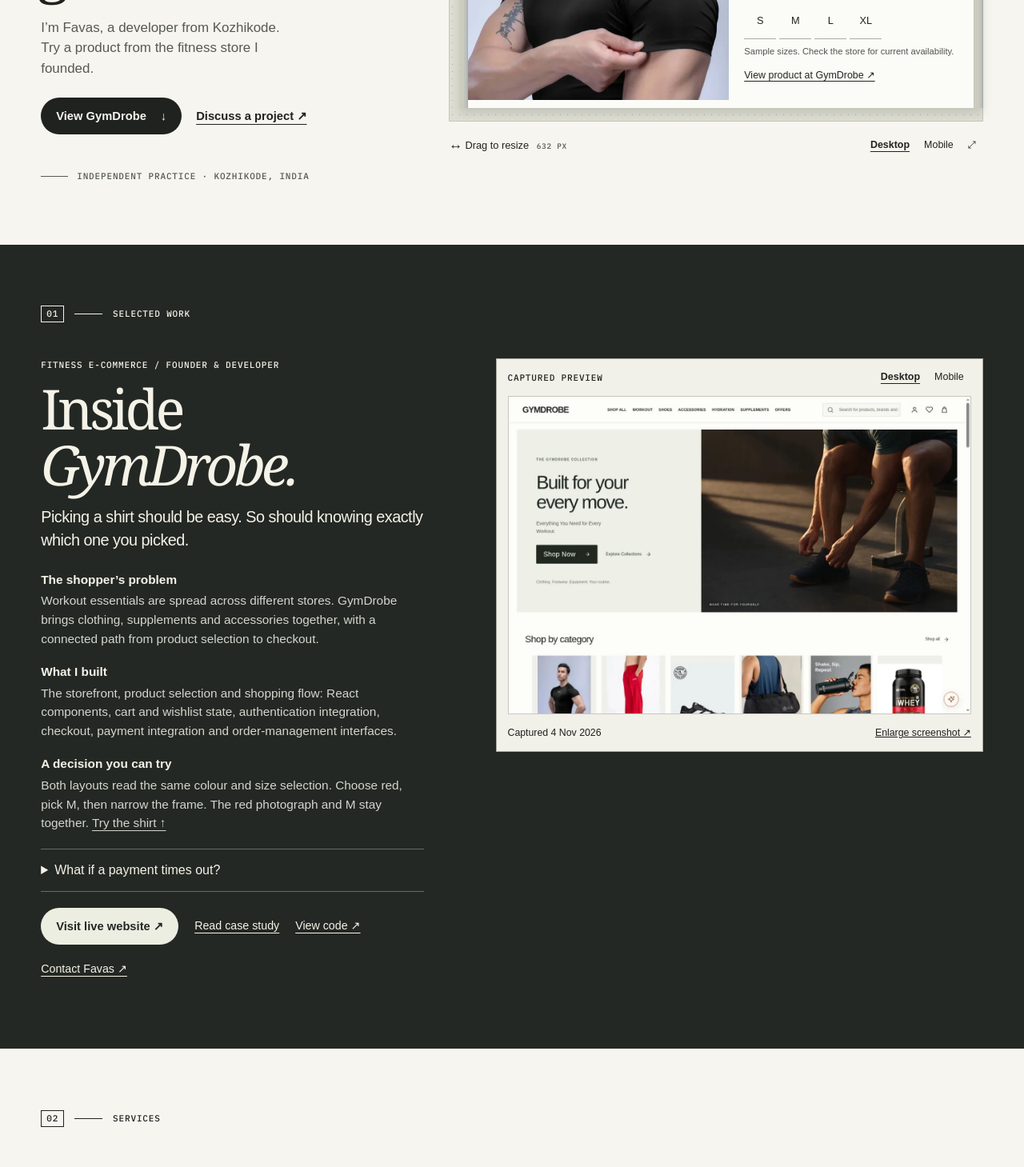
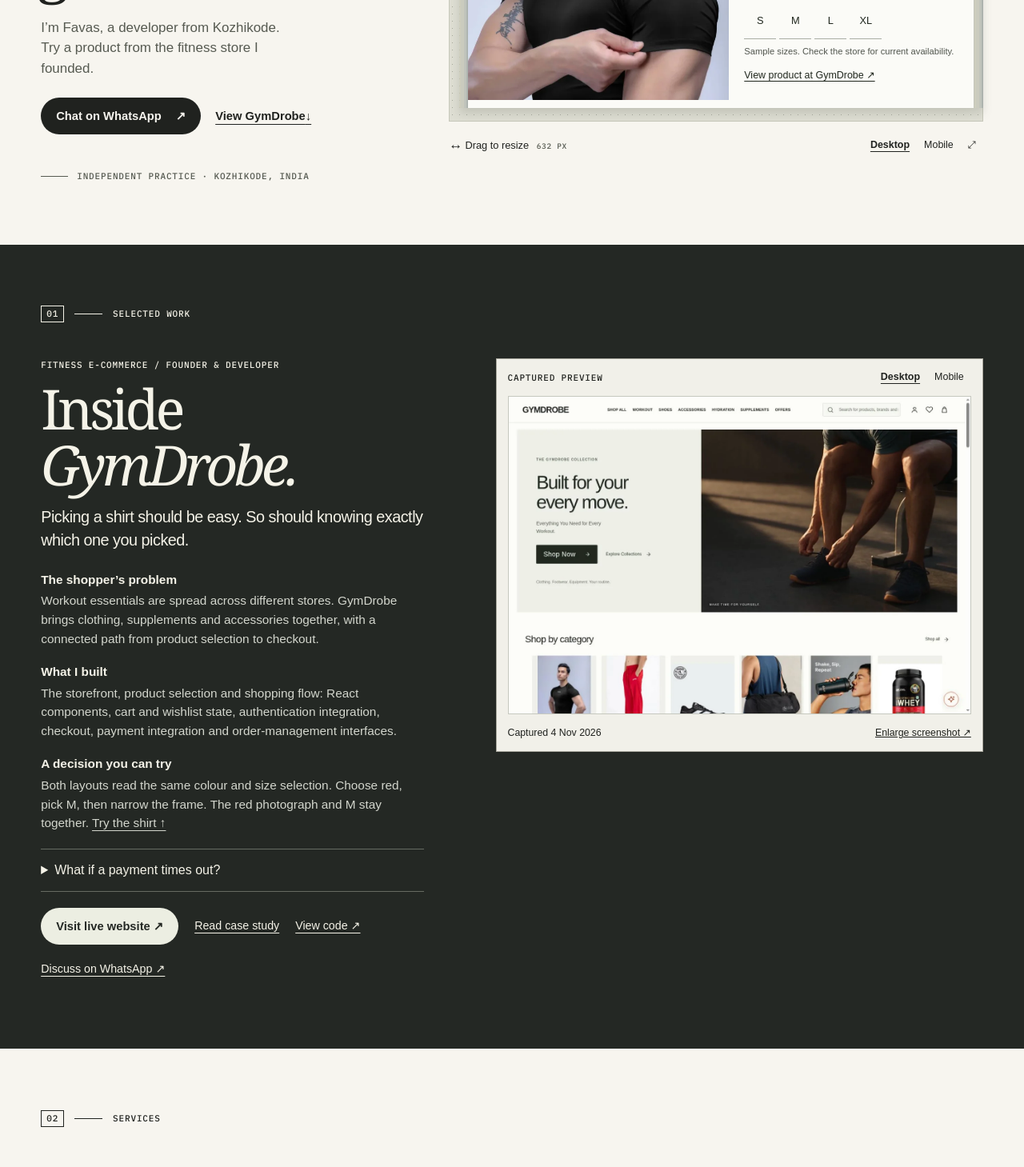
Before and after one commit to favas5291-coder/portfolio, a React (Vite) app: page / in a window 1280 px wide. Shown: the part 560-2019 px from the top of the page at 80% size. Built offline with nearby package versions, Linux system fonts and the light colour scheme; no server answers.

Commit message:
Make WhatsApp the primary route for project conversations

```diff
--- a/scripts/capture-cinematic.mjs
+++ b/scripts/capture-cinematic.mjs
@@ -245,11 +245,14 @@ try {
       p.on('pageerror', (e) => errors.push(e.message));
       await p.goto(home);
       await render(p);
+      const whatsapp = p.getByRole('link', { name: /^Chat on WhatsApp/ }).first();
+      assert.equal(new URL(await whatsapp.getAttribute('href')).pathname, '/918156805806');
+      assert.match(await whatsapp.getAttribute('class'), /pill/);
       assert.ok(
         await p.evaluate(() => document.documentElement.scrollWidth <= innerWidth + 1),
         'Overflow at ' + w,
       );
-      for (const link of ['View GymDrobe', 'Discuss a project'])
+      for (const link of ['View GymDrobe', 'Chat on WhatsApp'])
         assert.ok(
           (
             await p
@@ -266,6 +269,7 @@ try {
       }
       await p.goto(home + 'contact/');
       await p.locator('.fit-contact').waitFor();
+      assert.match(await p.getByRole('link', { name: /^Chat on WhatsApp/ }).getAttribute('class'), /pill/);
       assert.ok(await p.evaluate(() => document.documentElement.scrollWidth <= innerWidth + 1), 'Contact overflow at ' + w);
       assert.equal(await p.getByRole('link', { name: 'Contact', exact: true }).getAttribute('aria-current'), 'page');
       for (const href of ['tel:+918156805806', 'mailto:favas5291@gmail.com'])
@@ -305,7 +309,7 @@ try {
         await persisted(p);
       }
       assert.equal(await p.locator('.mount').getAttribute('data-renderer'), 'illustration');
-      await p.getByRole('link', { name: /^Discuss a project/ }).click();
+      await p.getByRole('link', { name: /^Send a brief/ }).click();
       assert.ok(new URL(p.url()).pathname === '/contact/');
       await p.locator('.fit-contact').waitFor();
       assert.equal(await p.getByRole('heading', { level: 1 }).innerText(), 'What are you planning to build?');
--- a/src/App.jsx
+++ b/src/App.jsx
@@ -2,6 +2,7 @@ import ProductBench from './fit/ProductBench.jsx';
 import { Work, Services, Process, Contact } from './fit/Chapters.jsx';
 import { Header, Footer } from './fit/Layout.jsx';
 import { profile } from './data/portfolio.js';
+import { whatsappHref } from './data/site.js';
 import './fit/fit.css';
 
 export default function App() {
@@ -22,11 +23,12 @@ export default function App() {
               I’m Favas, a developer from Kozhikode. Try a product from the fitness store I founded.
             </p>
             <div className="action-row">
-              <a className="pill" href="#projects">
+              <a className="pill" href={whatsappHref()} data-contact="whatsapp" target="_blank" rel="noopener noreferrer">
+                Chat on WhatsApp <span aria-hidden="true">↗︎</span>
+                <span className="sr-only"> (opens in a new tab)</span>
+              </a>
+              <a className="linkline" href="#projects">
                 View GymDrobe <span aria-hidden="true">↓</span>
-              </a>
-              <a className="linkline" href="/contact/">
-                Discuss a project ↗
               </a>
             </div>
             <span className="folio">Independent practice · Kozhikode, India</span>
--- a/src/fit/Chapters.jsx
+++ b/src/fit/Chapters.jsx
@@ -119,7 +119,7 @@ export function Work() {
               </a>
               <a href="/projects/gymdrobe/">Read case study</a>
               <a href={project.repository}>View code ↗</a>
-              <a href="/contact/">Contact Favas ↗</a>
+              <a href={whatsappHref()} data-contact="whatsapp">Discuss on WhatsApp ↗︎</a>
             </div>
           </div>
           <Capture />
@@ -260,11 +260,11 @@ export function Contact() {
               Tell me about your business, the people you want to reach and what you need the site to do.
             </p>
             <div className="action-row">
-              <a className="pill" href="/contact/">
-                Start an enquiry ↗
+              <a className="pill" data-contact="whatsapp" href={whatsappHref()}>
+                Chat on WhatsApp ↗︎
               </a>
-              <a className="linkline" data-contact="whatsapp" href={whatsappHref()}>
-                WhatsApp ↗
+              <a className="linkline" href="/contact/">
+                Send a brief ↗︎
               </a>
             </div>
             <div className="contact-alt">
--- a/src/fit/ContactPage.jsx
+++ b/src/fit/ContactPage.jsx
@@ -29,13 +29,13 @@ export default function ContactPage() {
           <div className="contact-introduction">
             <p className="eyeline">Muhammed Favas K · Let’s work together</p>
             <h1 id="contact-title">What are you planning to <em>build?</em></h1>
-            <p className="contact-lead">Tell me about your business and what you need. We can discuss the scope and a quote.</p>
+            <p className="contact-lead">Message me on WhatsApp about your business and what you need. We can discuss the scope and a quote.</p>
             <div className="action-row">
-              <a className="pill" href="#project-enquiry">Send a brief <Arrow down /></a>
-              <a className="linkline" href={whatsappHref()} data-contact="whatsapp" target="_blank" rel="noopener noreferrer">
-                WhatsApp Favas <Arrow />
+              <a className="pill" href={whatsappHref()} data-contact="whatsapp" target="_blank" rel="noopener noreferrer">
+                Chat on WhatsApp <Arrow />
                 <span className="sr-only"> (opens in a new tab)</span>
               </a>
+              <a className="linkline" href="#project-enquiry">Send a brief <Arrow down /></a>
             </div>
             <div className="contact-direct">
               <a href={`mailto:${profile.email}`} data-contact="email">
```
